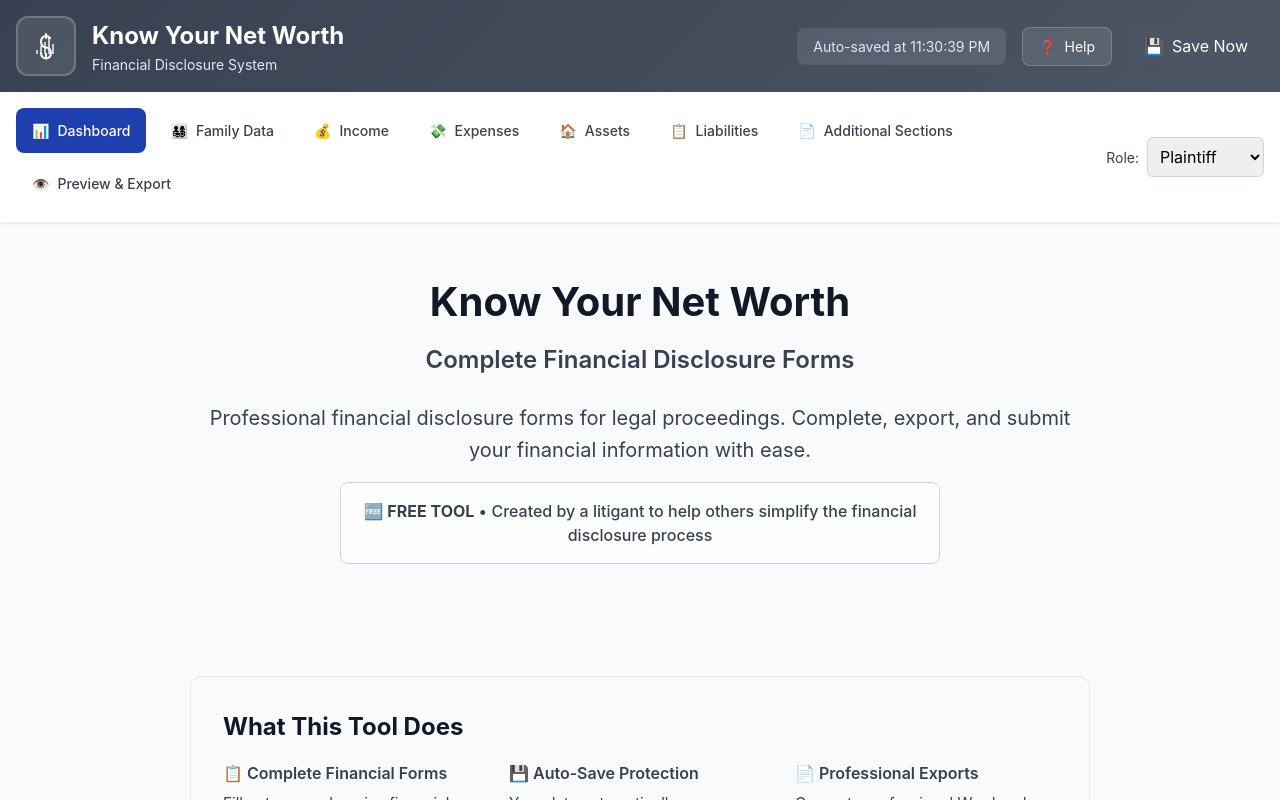
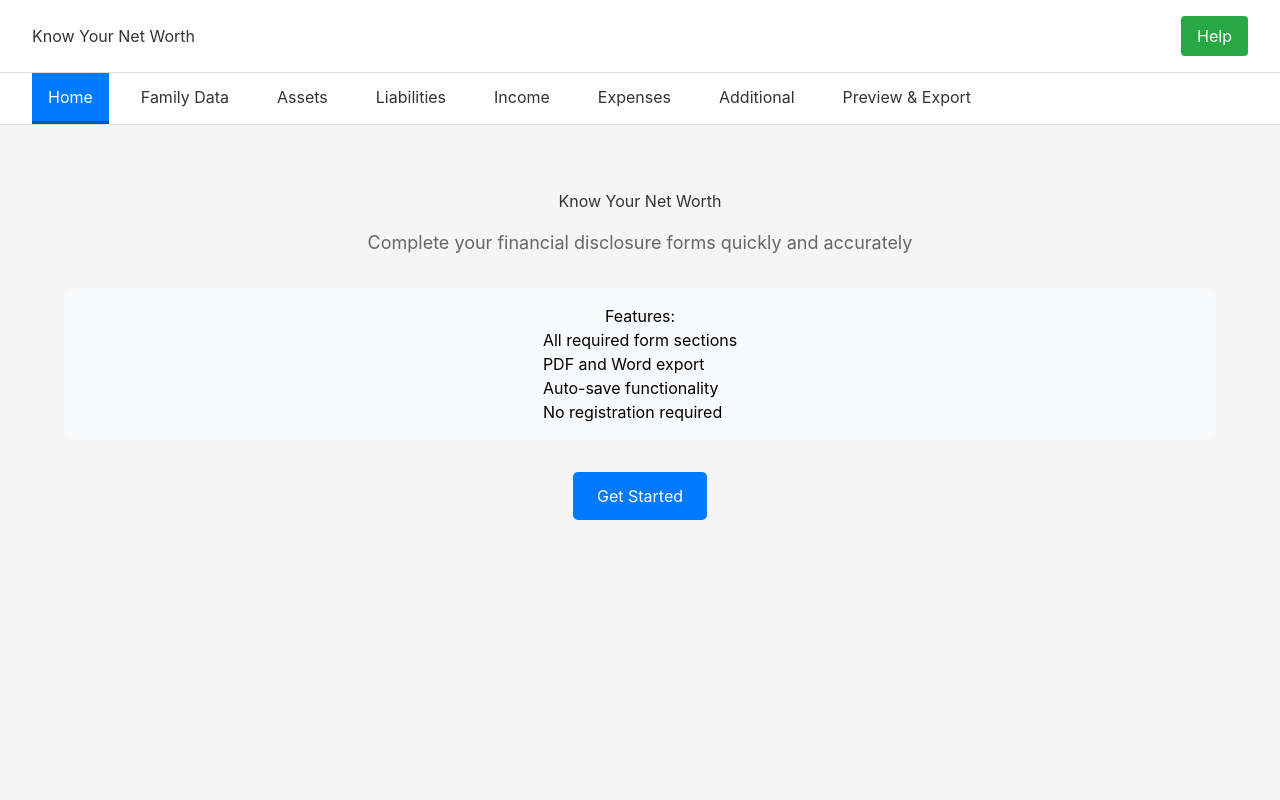
Before and after one commit to aliceinword/know-your-net-worth, a React (Vite) app: page / in a window 1280 px wide. Shown: the top 800 px of the page. Built offline with nearby package versions, Linux system fonts and the light colour scheme.

Commit message:
Add minimal working version for deployment testing

```diff
--- /dev/null
+++ b/src/App_Minimal.jsx
@@ -0,0 +1,130 @@
+import React, { useState } from 'react';
+
+function App_Minimal() {
+  const [currentTab, setCurrentTab] = useState('landing');
+
+  const tabs = [
+    { id: 'landing', name: 'Home' },
+    { id: 'family', name: 'Family Data' },
+    { id: 'assets', name: 'Assets' },
+    { id: 'liabilities', name: 'Liabilities' },
+    { id: 'income', name: 'Income' },
+    { id: 'expenses', name: 'Expenses' },
+    { id: 'additional', name: 'Additional' },
+    { id: 'preview', name: 'Preview & Export' }
+  ];
+
+  const renderContent = () => {
+    switch (currentTab) {
+      case 'landing':
+        return (
+          <div style={{ padding: '2rem', textAlign: 'center' }}>
+            <h1 style={{ color: '#333', marginBottom: '1rem' }}>Know Your Net Worth</h1>
+            <p style={{ color: '#666', fontSize: '18px', marginBottom: '2rem' }}>
+              Complete your financial disclosure forms quickly and accurately
+            </p>
+            <div style={{ backgroundColor: '#f8f9fa', padding: '1rem', borderRadius: '8px', marginBottom: '2rem' }}>
+              <h3>Features:</h3>
+              <ul style={{ textAlign: 'left', display: 'inline-block' }}>
+                <li>All required form sections</li>
+                <li>PDF and Word export</li>
+                <li>Auto-save functionality</li>
+                <li>No registration required</li>
+              </ul>
+            </div>
+            <button
+              style={{
+                padding: '12px 24px',
+                fontSize: '16px',
+                backgroundColor: '#007bff',
+                color: 'white',
+                border: 'none',
+                borderRadius: '5px',
+                cursor: 'pointer'
+              }}
+              onClick={() => setCurrentTab('family')}
+            >
+              Get Started
+            </button>
+          </div>
+        );
+      case 'family':
+        return (
+          <div style={{ padding: '2rem' }}>
+            <h2>Family Data</h2>
+            <p>Family data form will be here...</p>
+            <button onClick={() => setCurrentTab('assets')}>Next: Assets</button>
+          </div>
+        );
+      default:
+        return (
+          <div style={{ padding: '2rem' }}>
+            <h2>{tabs.find(tab => tab.id === currentTab)?.name}</h2>
+            <p>Form content will be here...</p>
+          </div>
+        );
+    }
+  };
+
+  return (
+    <div style={{ minHeight: '100vh', backgroundColor: '#f5f5f5' }}>
+      {/* Header */}
+      <header style={{
+        backgroundColor: 'white',
+        padding: '1rem 2rem',
+        borderBottom: '1px solid #ddd',
+        display: 'flex',
+        justifyContent: 'space-between',
+        alignItems: 'center'
+      }}>
+        <h1 style={{ margin: 0, color: '#333' }}>Know Your Net Worth</h1>
+        <button
+          style={{
+            padding: '8px 16px',
+            backgroundColor: '#28a745',
+            color: 'white',
+            border: 'none',
+            borderRadius: '4px',
+            cursor: 'pointer'
+          }}
+          onClick={() => alert('Help: Contact knowurnet@gmail.com')}
+        >
+          Help
+        </button>
+      </header>
+
+      {/* Navigation */}
+      <nav style={{
+        backgroundColor: 'white',
+        padding: '0 2rem',
+        borderBottom: '1px solid #ddd'
+      }}>
+        <div style={{ display: 'flex', gap: '1rem' }}>
+          {tabs.map(tab => (
+            <button
+              key={tab.id}
+              onClick={() => setCurrentTab(tab.id)}
+              style={{
+                padding: '12px 16px',
+                border: 'none',
+                backgroundColor: currentTab === tab.id ? '#007bff' : 'transparent',
+                color: currentTab === tab.id ? 'white' : '#333',
+                cursor: 'pointer',
+                borderBottom: currentTab === tab.id ? '3px solid #0056b3' : '3px solid transparent'
+              }}
+            >
+              {tab.name}
+            </button>
+          ))}
+        </div>
+      </nav>
+
+      {/* Main Content */}
+      <main style={{ padding: '2rem' }}>
+        {renderContent()}
+      </main>
+    </div>
+  );
+}
+
+export default App_Minimal;
--- a/src/main.jsx
+++ b/src/main.jsx
@@ -1,6 +1,6 @@
 import React from 'react'
 import ReactDOM from 'react-dom/client'
-import App from './App_Fixed.jsx'
+import App from './App_Minimal.jsx'
 import './index.css'
 
 ReactDOM.createRoot(document.getElementById('root')).render(
```
